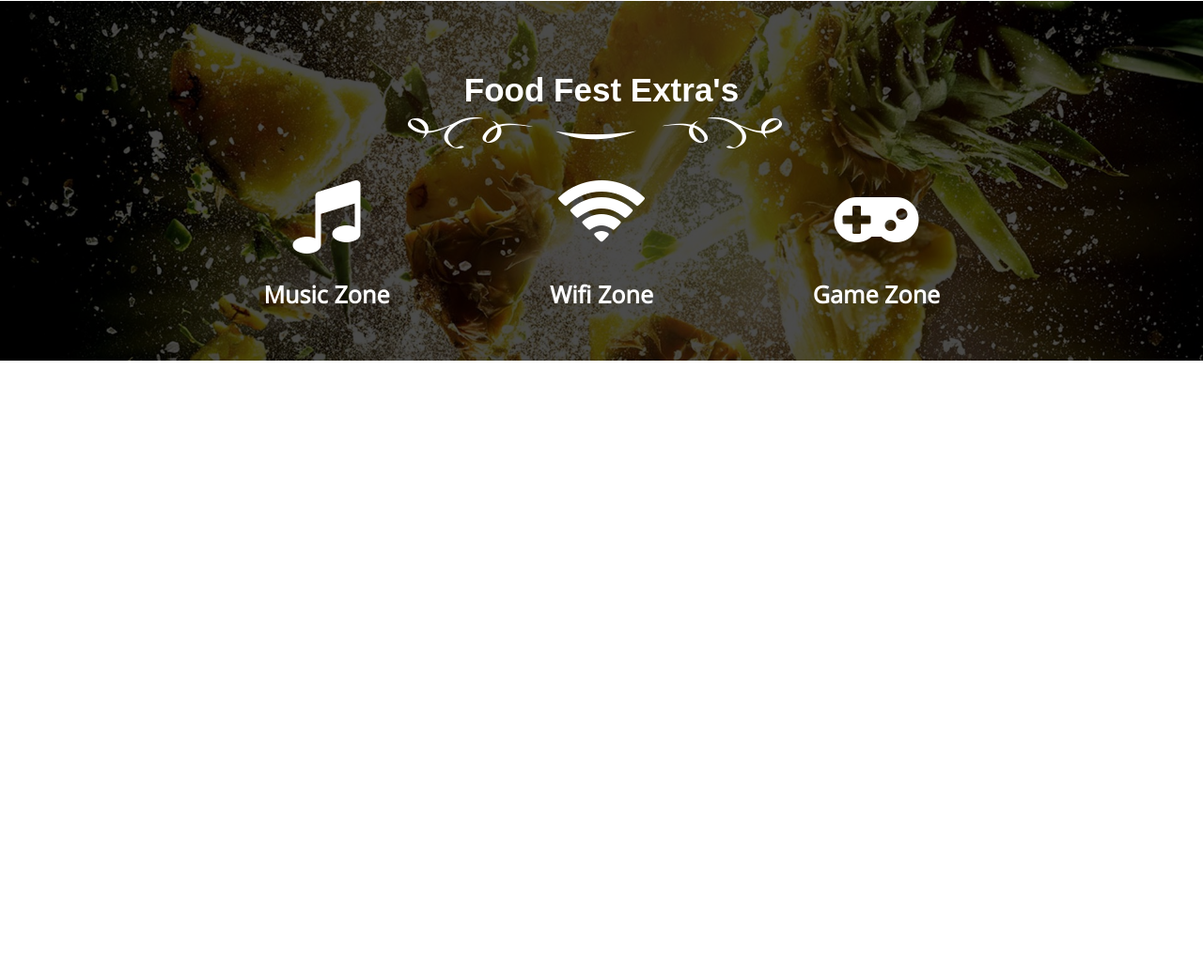
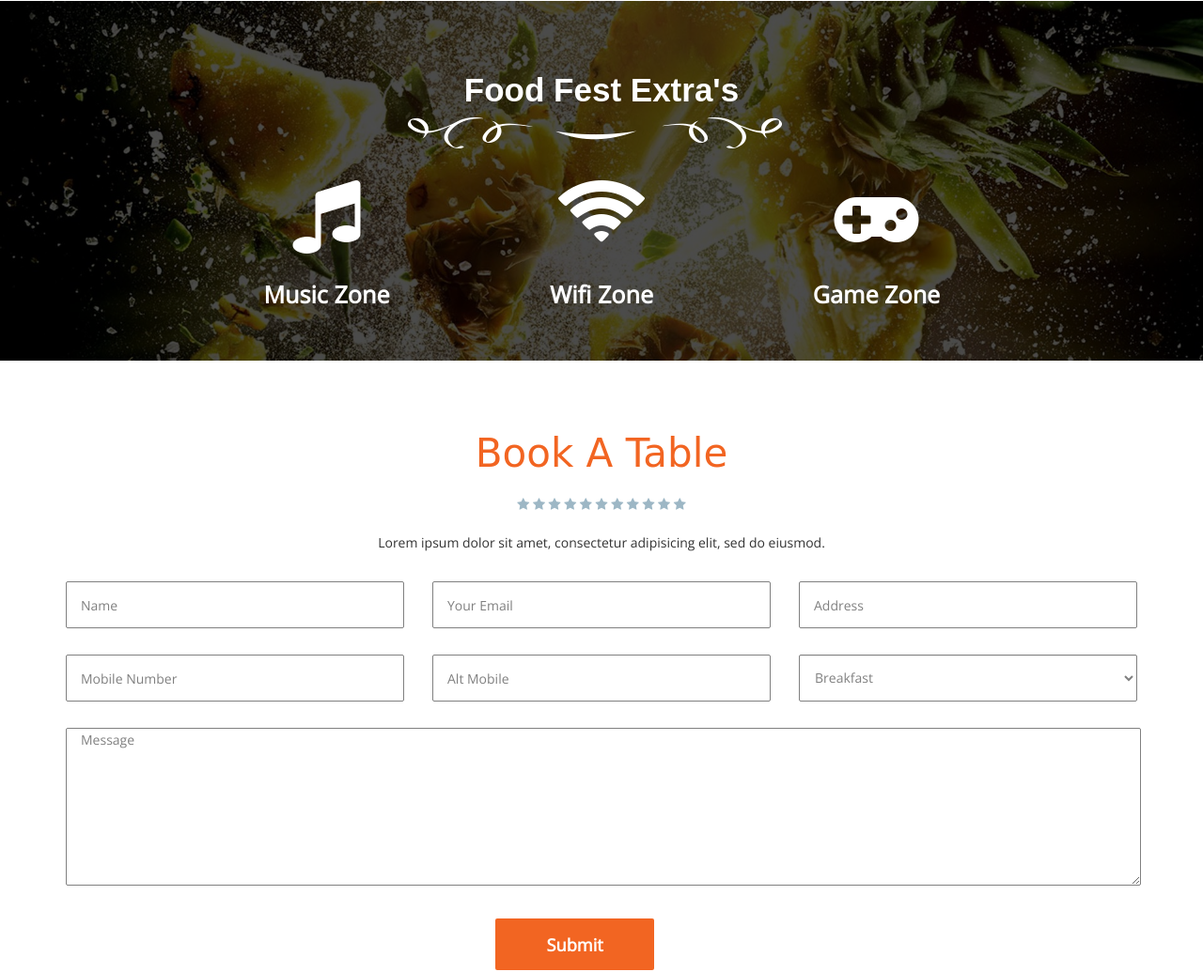
Before and after one commit to rohini5/Food_fest, a plain HTML site: page index.html in a window 1280 px wide. Shown: the part 6654-7689 px from the top of the page at 94% size. Before the commit the page ends 7038 px from the top, so only its background shows below. Drawn offline with nearby package versions, Linux system fonts and the light colour scheme.

Commit message:
completed booking section

```diff
--- /dev/null
+++ b/css/src/booking.scss
@@ -0,0 +1,66 @@
+#booking{
+h2{
+	margin-top: 1.8em;
+		font-size: 3em;
+    color: $secondary-color;
+    font-family: $primary-font;
+}
+i{
+	    padding-top: 1em;
+    color: #9db7c5;
+}
+p{
+	padding: 1.5em;
+}
+.book{
+.text-input{
+	height: 50px;
+	color: gray;
+	border: 1px solid gray;
+	margin-bottom: 2em;
+	width: 45vh;
+	border-radius: 2px;
+	padding-left: 15px;
+	&:hover{
+		color:$secondary-color;
+	}
+}
+.book-list{
+	height: 50px;
+	color: gray;
+	border: 1px solid gray;
+	margin-bottom: 2em;
+	width: 45vh;
+	border-radius: 2px;
+	&:hover{
+		color:$secondary-color;
+	}
+}
+.text-msg{
+height: 12em;
+color: gray;
+	border: 1px solid gray;
+	margin-bottom: 2em;
+	width: 143vh;
+	border-radius: 2px;
+	padding-left: 15px;
+	&:hover{
+		color:$secondary-color;
+	}
+}
+.btn-solid{
+	font-size: 1.3em;
+          color: $primary-color;
+          font-weight: bolder;
+          padding: 0.8em 3em;
+          background-color: $secondary-color;
+          border: 2px solid $primary-color;
+			transition: background-color;
+			margin-left: 25em;
+          &:hover{
+          	 color: $primary-color;
+          	 background-color:gray;
+          }
+}
+}
+}
--- a/css/src/style.scss
+++ b/css/src/style.scss
@@ -1 +1 @@
-@import  "variable","common","landing","specials","foodtypes","order","menu","extras";
+@import  "variable","common","landing","specials","foodtypes","order","menu","extras","booking";
--- a/index.html
+++ b/index.html
@@ -414,6 +414,57 @@
     </div>
   </div>
 </section>
+<section id="booking">
+<div class="desc text-center">
+    <h2>Book A Table</h2>
+          <i class="fa fa-star" aria-hidden="true"></i>
+          <i class="fa fa-star" aria-hidden="true"></i>
+          <i class="fa fa-star" aria-hidden="true"></i>
+          <i class="fa fa-star" aria-hidden="true"></i>
+          <i class="fa fa-star" aria-hidden="true"></i>
+          <i class="fa fa-star" aria-hidden="true"></i>
+          <i class="fa fa-star" aria-hidden="true"></i>
+          <i class="fa fa-star" aria-hidden="true"></i>
+          <i class="fa fa-star" aria-hidden="true"></i>
+          <i class="fa fa-star" aria-hidden="true"></i>
+          <i class="fa fa-star" aria-hidden="true"></i>
+          <p>Lorem ipsum dolor sit amet, consectetur adipisicing elit, sed do eiusmod.</p>
+  </div>
+<div class="container book">
+  <div class="row">
+  <div class="col-sm-4">
+  <input type="text" class="text-input" value="Name">
+  </div>
+  <div class="col-sm-4">
+  <input type="text" class="text-input" value="Your Email">
+  </div>
+  <div class="col-sm-4">
+  <input type="text" class="text-input" value="Address">
+  </div>
+  </div>
+  <div class="row">
+  <div class="col-sm-4">
+  <input type="text" class="text-input" value="Mobile Number">
+  </div>
+  <div class="col-sm-4">
+  <input type="text" class="text-input" value="Alt Mobile">
+  </div>
+  <div class="col-sm-4">
+  <select class="form-control book-list">
+            <option>Breakfast</option>
+            <option>Lunch</option>
+            <option>Dinner</option>
+          </select>
+</div>
+</div>
+<div class="row">
+  <div class="col-sm-12">
+      <textarea class="text-msg" rows="8">Message</textarea>
+  </div>
+  </div>
+  <a href="#" class="btn btn-solid"> Submit</a>
+</div>
+  </section>
 
   </body>
   </html>
```
Also changed, not shown: css/style.css, 1 other file.
